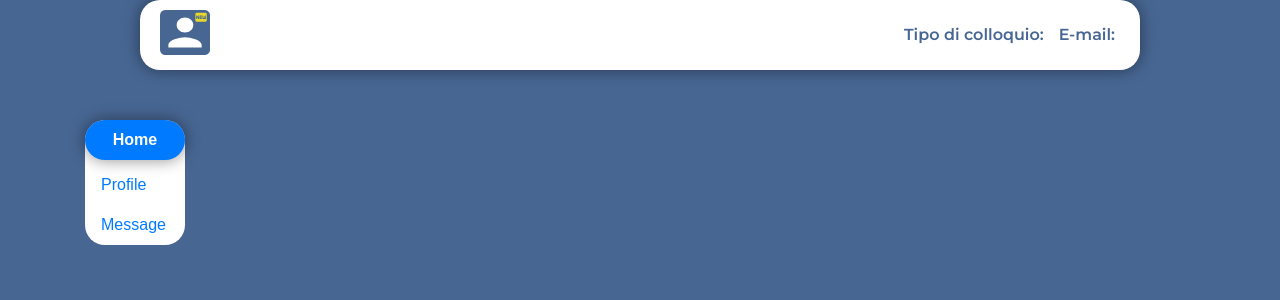
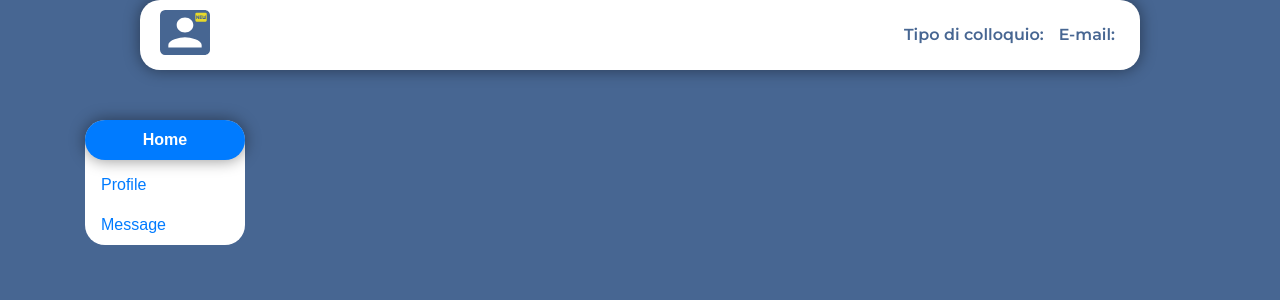
Before and after one commit to MaraxWebx/VALE-REMOTE, a Django app: template site/public/templates/interview_detail.html in a window 1280 px wide. Shown: the part 100-400 px from the top of the page. Run offline with Django 3.2, Linux system fonts and the light colour scheme; the template is opened without the code that fills it, so the values that code supplies are empty; parts of the project's set-up code (start-up, migrations or seed data) failed here and were passed over; some libraries are stand-ins or nearby versions.

Commit message:
dashboard

```diff
--- a/site/public/static/css/styledetails.css
+++ b/site/public/static/css/styledetails.css
@@ -201,7 +201,7 @@ img.icon-menu {
 }
 
 .nav-risp{
-    width: 100px;
+    width: 100%;
     margin: 0 0 5px 0;
     border-radius: 20px !important;
     background: white;
@@ -219,8 +219,8 @@ img.icon-menu {
     color:  #fff;
 }
 div#v-pills-tab {
-    height: 100%;
+    height: auto;
     background-color: #fff !important;
-    width: 100px;
+    width: 100%;
     border-radius: 20px;
 }
```
